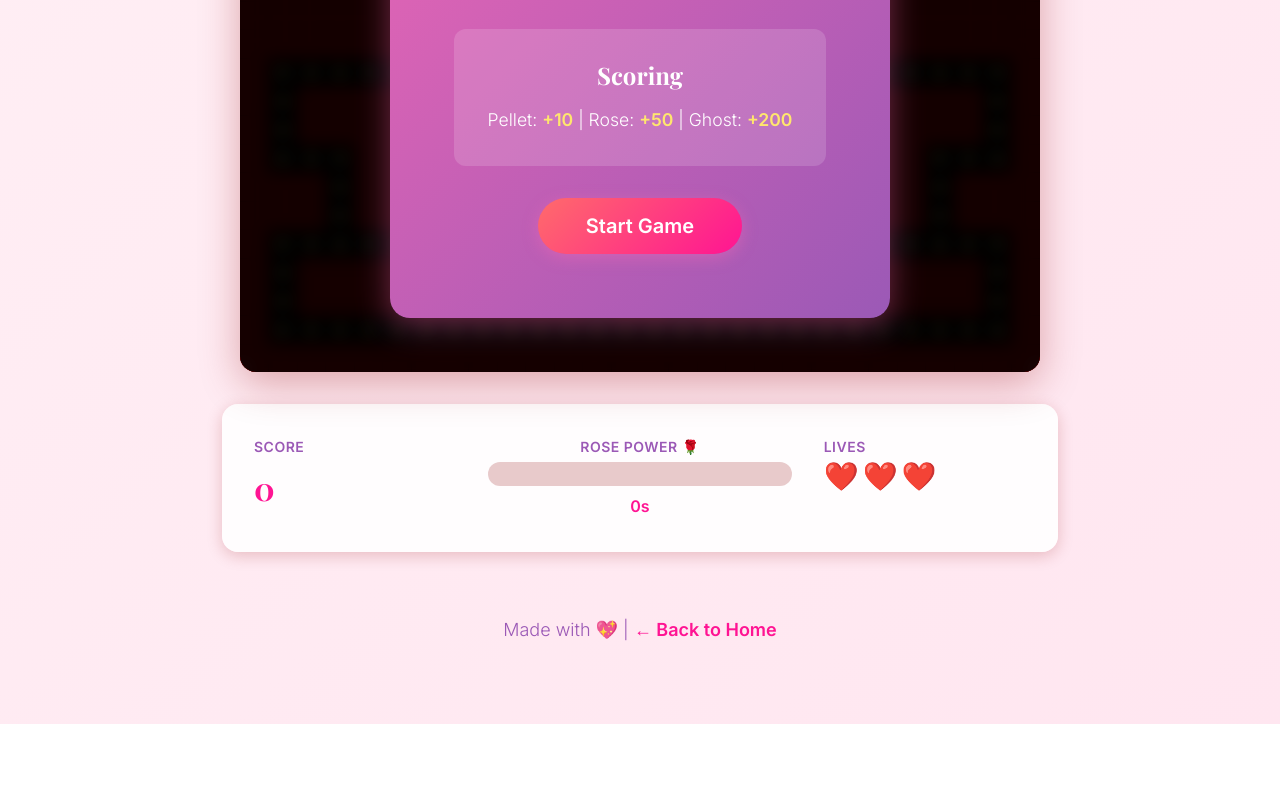
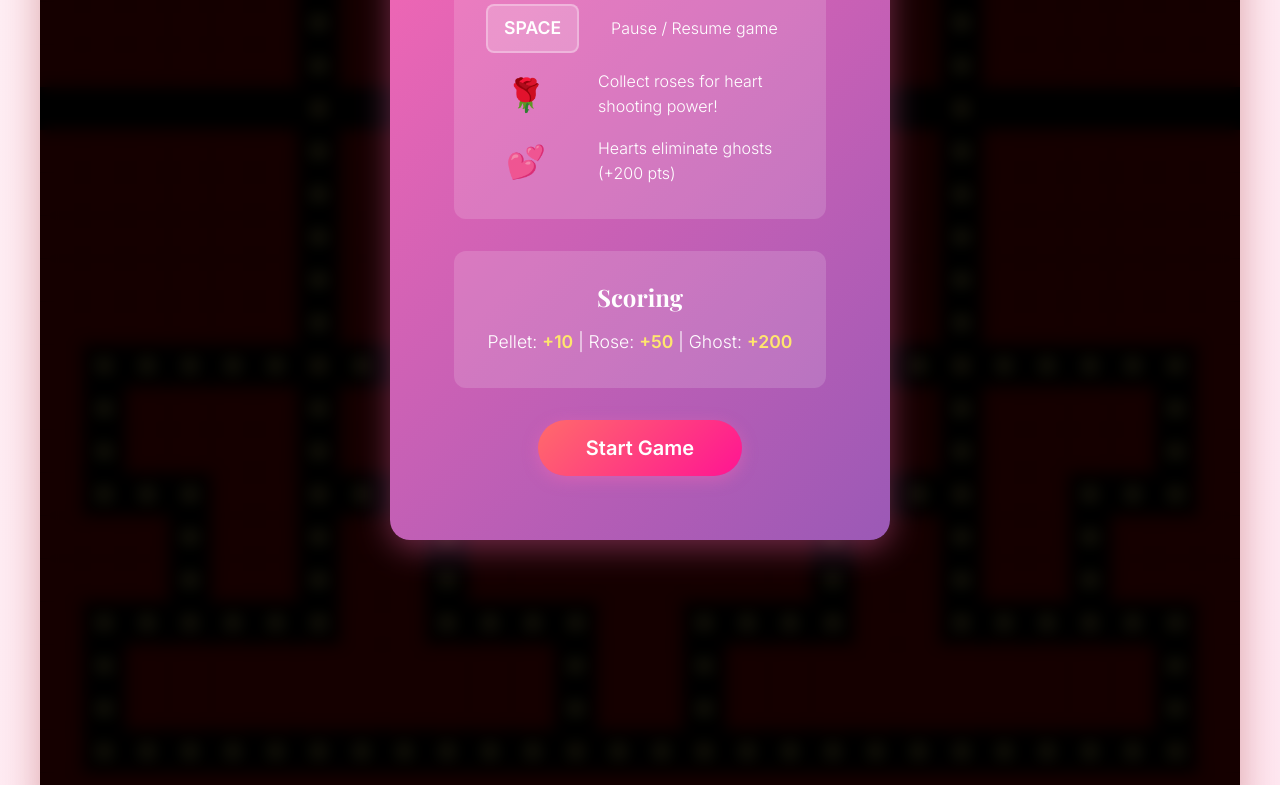
Before and after one commit to joycexyl/joycexyl.github.io, a plain HTML site: page game.html in a window 1280 px wide. Shown: the part 635-1420 px from the top of the page. Before the commit the page ends 1359 px from the top, so only its background shows below. Drawn offline with nearby package versions, Linux system fonts and the light colour scheme.

Commit message:
[Fix] Ghost release timing and increase game size
Ghost Behavior Fixes:
- Ghosts now start stationary instead of moving upward
- Added releaseTimer property to Ghost class
- Staggered ghost release: 0s, 3s, 6s, 9s intervals
- Prevents all ghosts from immediately floating upward

Game Size Increase:
- Canvas max width increased from 800px to 1200px (50% larger)
- Canvas wrapper max-width increased to 1200px
- Game container max-width increased to 1400px
- Game now displays at a larger, more visible size

```diff
--- a/game.css
+++ b/game.css
@@ -34,7 +34,7 @@ body {
 }
 
 .game-container {
-  max-width: 900px;
+  max-width: 1400px; /* Increased from 900px */
   margin: 0 auto;
   padding: var(--space-md);
   width: 100%;
@@ -70,7 +70,7 @@ body {
 .canvas-wrapper {
   position: relative;
   width: 100%;
-  max-width: 800px;
+  max-width: 1200px; /* Increased from 800px */
   margin: 0 auto var(--space-md);
   background: #000;
   border-radius: 16px;
--- a/pacman.js
+++ b/pacman.js
@@ -15,7 +15,7 @@ const FPS = 60;
 // Resize canvas to fit container while maintaining aspect ratio
 function resizeCanvas() {
   const container = canvas.parentElement;
-  const maxWidth = Math.min(800, container.clientWidth);
+  const maxWidth = Math.min(1200, container.clientWidth); // Increased from 800 to 1200
   // Height should be proportional: 31 rows / 28 columns
   const maxHeight = maxWidth * (GRID_HEIGHT / GRID_WIDTH);
 
@@ -216,9 +216,10 @@ class Ghost {
     this.personality = personality;
     this.speed = 85;
     this.radius = CELL_SIZE * 0.4;
-    this.direction = { x: 0, y: -1 };
+    this.direction = { x: 0, y: 0 }; // Start stationary
     this.active = true;
     this.respawnTimer = 0;
+    this.releaseTimer = 0; // Time before ghost can leave house
   }
 
   update(deltaTime) {
@@ -230,6 +231,12 @@ class Ghost {
         this.respawn();
       }
       return;
+    }
+
+    // Wait before releasing from ghost house
+    if (this.releaseTimer > 0) {
+      this.releaseTimer -= deltaTime;
+      return; // Don't move yet
     }
 
     // Simple AI: move towards Pac-Man with some randomness
@@ -497,6 +504,12 @@ function initGame() {
     new Ghost(14, 14, COLORS.ghosts[2], 'random'),
     new Ghost(15, 14, COLORS.ghosts[3], 'scatter')
   ];
+
+  // Set staggered release timers for ghosts
+  ghosts[0].releaseTimer = 0;    // First ghost released immediately
+  ghosts[1].releaseTimer = 3;    // Second after 3 seconds
+  ghosts[2].releaseTimer = 6;    // Third after 6 seconds
+  ghosts[3].releaseTimer = 9;    // Fourth after 9 seconds
 
   rose = new Rose();
   hearts = [];
```
